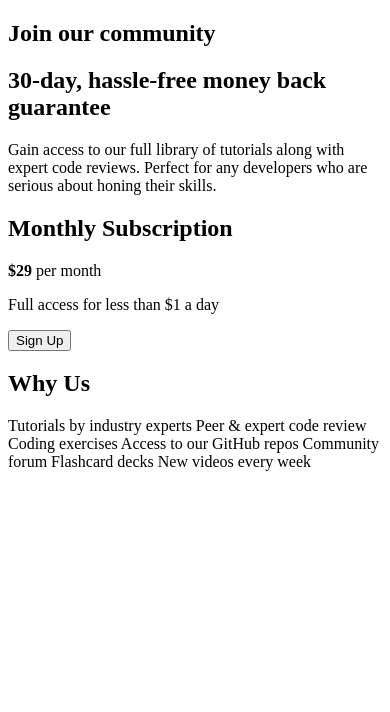
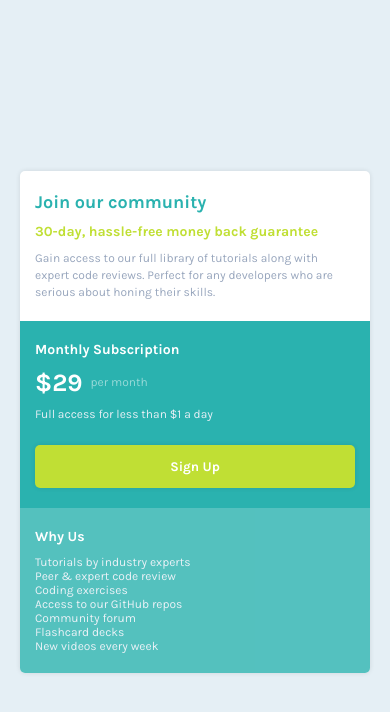
Before and after one commit to sthallysson/single-price-grid-component, a plain HTML site: page index.html in a window 390 px wide. Drawn offline with Linux system fonts and the light colour scheme.

Commit message:
feat: complete responsive version

```diff
--- a/css/styles.css
+++ b/css/styles.css
@@ -3,3 +3,117 @@
   padding: 0;
   box-sizing: border-box;
 }
+
+:root {
+  --cyan: hsl(179, 62%, 43%);
+  --bright-yellow: hsl(71, 73%, 54%);
+  --light-gray: hsl(204, 43%, 93%);
+  --grayish-blue: hsl(218, 22%, 67%);
+
+  font-size: 62.5%;
+}
+
+body {
+  background: var(--light-gray);
+  font-family: "Karla", sans-serif;
+
+  min-height: 100vh;
+  width: 100%;
+  display: flex;
+  justify-content: center;
+  align-items: center;
+}
+
+.container {
+  background: #fff;
+  border-radius: 5px;
+  box-shadow: 0 0 5px rgba(0, 0, 0, 0.1);
+  margin-inline: 2rem;
+}
+
+.join {
+  display: flex;
+  flex-direction: column;
+  gap: 1rem;
+  padding: 2rem 1.5rem;
+}
+
+.join__title {
+  color: var(--cyan);
+  font-size: 1.8rem;
+}
+
+.join__subtitle {
+  color: var(--bright-yellow);
+  font-size: 1.4rem;
+}
+
+.join_description {
+  color: var(--grayish-blue);
+  font-size: 1.2rem;
+  line-height: 1.4;
+  font-weight: 400;
+}
+
+.subscription {
+  background: var(--cyan);
+  color: #fff;
+  display: flex;
+  flex-direction: column;
+  gap: 1rem;
+  padding: 2rem 1.5rem;
+}
+
+.subscription__title,
+.why__title {
+  font-size: 1.4rem;
+}
+
+.subscription__price {
+  display: flex;
+  align-items: center;
+  gap: 0.8rem;
+  font-size: 1.2rem;
+
+  & strong {
+    font-size: 2.5rem;
+  }
+
+  & span {
+    display: inline-block;
+    opacity: 0.5;
+    font-weight: 400;
+  }
+}
+
+.subscription__description,
+.why__description {
+  font-size: 1.2rem;
+  color: var(--light-gray);
+}
+
+.subscription__btn {
+  background: var(--bright-yellow);
+  border: 0;
+  border-radius: 5px;
+  box-shadow: 0 0 5px rgba(0, 0, 0, 0.1);
+  color: #fff;
+  cursor: pointer;
+
+  font-family: "Karla", sans-serif;
+  font-weight: 700;
+  margin-top: 1.4rem;
+  padding: 1.4rem 0;
+}
+
+.why {
+  background: var(--cyan);
+  color: #fff;
+  display: flex;
+  flex-direction: column;
+  gap: 1rem;
+  padding: 2rem 1.5rem;
+  opacity: 0.8;
+
+  border-radius: 0 0 5px 5px;
+}
--- a/index.html
+++ b/index.html
@@ -13,14 +13,21 @@
 
     <title>Frontend Mentor | Single Price Grid Component</title>
 
-    <link rel="stylesheet" href="css/style.css" />
+    <link rel="preconnect" href="https://fonts.googleapis.com" />
+    <link rel="preconnect" href="https://fonts.gstatic.com" crossorigin />
+    <link
+      href="https://fonts.googleapis.com/css2?family=Karla:ital,wght@0,200..800;1,200..800&display=swap"
+      rel="stylesheet"
+    />
+
+    <link rel="stylesheet" href="css/styles.css" />
   </head>
   <body>
     <main class="container">
       <section class="join">
         <h1 class="join__title">Join our community</h1>
         <h2 class="join__subtitle">30-day, hassle-free money back guarantee</h2>
-        <p>
+        <p class="join_description">
           Gain access to our full library of tutorials along with expert code
           reviews. Perfect for any developers who are serious about honing their
           skills.
@@ -29,16 +36,24 @@
 
       <section class="subscription">
         <h2 class="subscription__title">Monthly Subscription</h2>
-        <p class="subscription__price"><strong>&dollar;29 </strong>per month</p>
-        <p>Full access for less than &dollar;1 a day</p>
+        <p class="subscription__price">
+          <strong>&dollar;29 </strong><span>per month</span>
+        </p>
+        <p class="subscription__description">
+          Full access for less than &dollar;1 a day
+        </p>
         <button class="subscription__btn">Sign Up</button>
       </section>
 
       <section class="why">
         <h2 class="why__title">Why Us</h2>
         <p class="why__description">
-          Tutorials by industry experts Peer &amp; expert code review Coding
-          exercises Access to our GitHub repos Community forum Flashcard decks
+          Tutorials by industry experts<br />
+          Peer &amp; expert code review<br />
+          Coding exercises<br />
+          Access to our GitHub repos<br />
+          Community forum<br />
+          Flashcard decks<br />
           New videos every week
         </p>
       </section>
```
